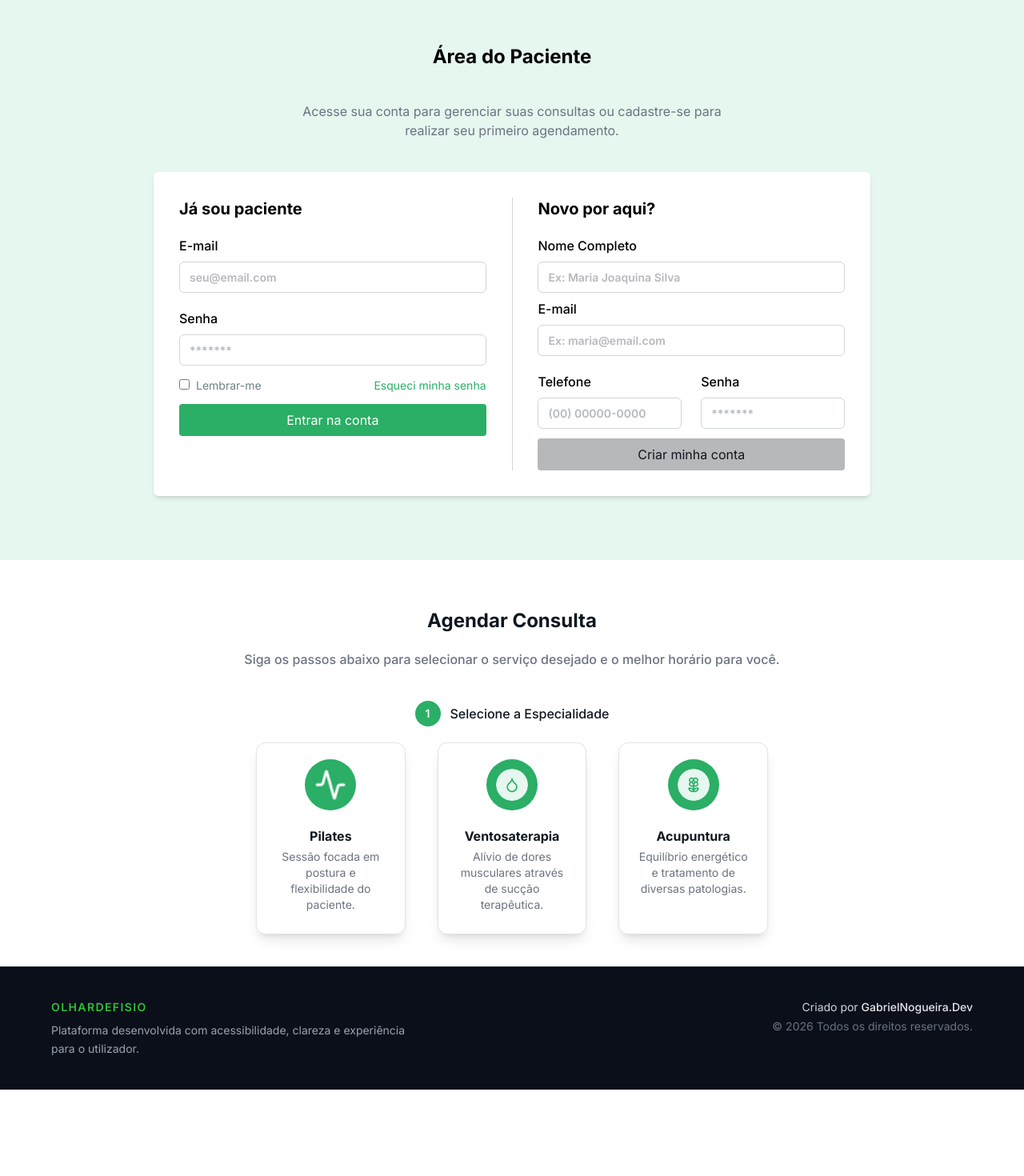
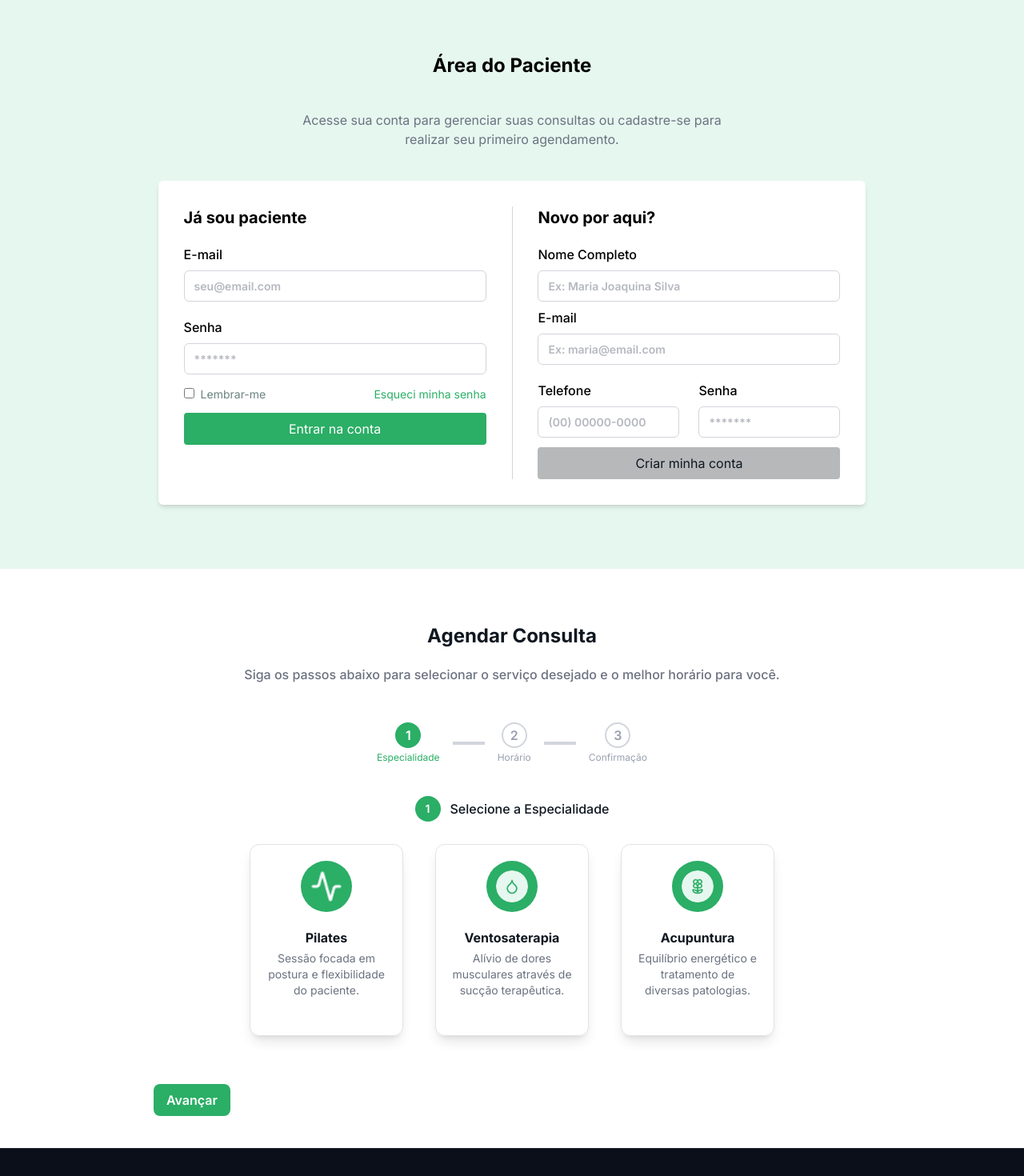
Before and after one commit to GabrielNogueira-Dev/Clinica-de-Fisioterapia, a Next.js app in the folder frontend/: page / in a window 1280 px wide. Shown: the part 580-2050 px from the top of the page at 80% size. Before the commit the page ends 1942 px from the top, so only its background shows below. Built offline with nearby package versions, Linux system fonts and the light colour scheme.

Commit message:
step adicionado para definicoes de agendamento

```diff
--- a/frontend/src/app/layout.tsx
+++ b/frontend/src/app/layout.tsx
@@ -24,9 +24,9 @@ export default function RootLayout({
   return (
     <html
       lang="pt-BR"
-      className={`${inter.className} h-full antialiased`}
+      className={`${inter.className} h-full antialiased max-w-screen-2xl mx-auto`}
     >
-      <body className="min-h-full flex flex-col">
+      <body className="w-full min-h-full flex flex-col">
         <Header />
         {children}
         <Footer/>
--- a/frontend/src/components/agendamento.tsx
+++ b/frontend/src/components/agendamento.tsx
@@ -1,38 +1,137 @@
-import pilates from "../../public/pilates.png"
-import ventosaterapia from "../../public/ventosaterapia.png"
-import acumpuntura from "../../public/acumpuntura.png"
-import Image from "next/image"
+"use client";
 
-export default function Agendamento(){
+import pilates from "../../public/pilates.png";
+import ventosaterapia from "../../public/ventosaterapia.png";
+import acumpuntura from "../../public/acumpuntura.png";
+import Image from "next/image";
+import { useState } from "react";
 
-    return(
+export default function Agendamento() {
+  const [step, setStep] = useState(1);
+
+  function nextStep() {
+    if (step < 3) setStep(step + 1);
+  }
+
+  function prevStep() {
+    if (step > 1) setStep(step - 1);
+  }
+
+  return (
     <div className="flex flex-col w-full">
       {/* Texto explicativo */}
-       <section className="flex flex-col w-full ">
-
-         <nav id="Agendamento" className="flex flex-col w-full justify-center items-center mt-15">
-            <h1 className="text-[#0F1720] font-bold md:text-2xl">Agendar Consulta</h1>
-            <span className=" mt-5 text-[#6B7280] font-medium">Siga os passos abaixo para selecionar o serviço desejado e o melhor horário para você.</span>
+      <section className="flex flex-col w-full p-2">
+        <nav
+          id="Agendamento"
+          className="flex flex-col w-full text-center justify-center items-center mt-15"
+        >
+          <h1 className="text-[#0F1720] font-bold md:text-2xl">
+            Agendar Consulta
+          </h1>
+          <span className="mt-5 text-[#6B7280] font-medium">
+            Siga os passos abaixo para selecionar o serviço desejado e o melhor
+            horário para você.
+          </span>
         </nav>
-
       </section>
 
-        {/*Formulário do agendamento */}
+      {/* Stepper Dinâmico */}
+      <section className="flex justify-center mt-10">
+        <div className="flex items-center gap-4">
+          {/* PASSO 1 */}
+          <div className="flex flex-col items-center">
+            <div
+              className={`w-8 h-8 flex items-center justify-center rounded-full border-2 font-semibold
+                ${
+                  step >= 1
+                    ? "bg-[#2BAE66] text-white border-[#2BAE66]"
+                    : "border-gray-300 text-gray-400"
+                }`}
+            >
+              1
+            </div>
+            <span
+              className={`text-xs mt-1 ${
+                step >= 1 ? "text-[#2BAE66]" : "text-gray-400"
+              }`}
+            >
+              Especialidade
+            </span>
+          </div>
 
-        <section className="flex flex-col w-full  justify-center items-center mt-10 gap-5 ">
+          <div
+            className={`h-1 w-10 ${
+              step >= 2 ? "bg-[#2BAE66]" : "bg-gray-300"
+            }`}
+          ></div>
+
+          {/* PASSO 2 */}
+          <div className="flex flex-col items-center">
+            <div
+              className={`w-8 h-8 flex items-center justify-center rounded-full border-2 font-semibold
+                ${
+                  step >= 2
+                    ? "bg-[#2BAE66] text-white border-[#2BAE66]"
+                    : "border-gray-300 text-gray-400"
+                }`}
+            >
+              2
+            </div>
+            <span
+              className={`text-xs mt-1 ${
+                step >= 2 ? "text-[#2BAE66]" : "text-gray-400"
+              }`}
+            >
+              Horário
+            </span>
+          </div>
+
+          <div
+            className={`h-1 w-10 ${
+              step >= 3 ? "bg-[#2BAE66]" : "bg-gray-300"
+            }`}
+          ></div>
+
+          {/* PASSO 3 */}
+          <div className="flex flex-col items-center">
+            <div
+              className={`w-8 h-8 flex items-center justify-center rounded-full border-2 font-semibold
+                ${
+                  step === 3
+                    ? "bg-[#2BAE66] text-white border-[#2BAE66]"
+                    : "border-gray-300 text-gray-400"
+                }`}
+            >
+              3
+            </div>
+            <span
+              className={`text-xs mt-1 ${
+                step === 3 ? "text-[#2BAE66]" : "text-gray-400"
+              }`}
+            >
+              Confirmação
+            </span>
+          </div>
+        </div>
+      </section>
+
+      {/* CONTEÚDOS DOS PASSOS */}
+      <section className="flex flex-col w-full justify-center items-center mt-10 gap-5">
+        {/* PASSO 1 — Especialidade */}
+        {step === 1 && (
+          <>
             <nav className="flex items-center gap-3">
-  <span
-    className=" flex items-center justify-center w-8 h-8 rounded-full bg-[#2BAE66] text-white text-sm font-semibold " > 1 </span>
+              <span className="flex items-center justify-center w-8 h-8 rounded-full bg-[#2BAE66] text-white text-sm font-semibold">
+                1
+              </span>
 
               <h3 className="font-medium text-[#0F1720]">
                 Selecione a Especialidade
               </h3>
-
             </nav>
 
-    <section className="flex flex-row w-[50%] justify-center items-start gap-10">
-
-  <nav className="flex flex-col items-center text-center border border-[#6B7280]/20 rounded-xl p-5 w-48 min-h-[240px] shadow-lg shadow-black/10">
+            <section className="flex flex-col md:flex-row w-[70%] justify-center items-start gap-10 mt-2">
+              <nav className="flex flex-col items-center text-center border border-[#6B7280]/20 rounded-xl p-5 md:w-48 min-h-[240px] shadow-lg shadow-black/10 cursor-pointer">
                 <Image
                   src={pilates}
                   alt="pilates icon"
@@ -45,7 +144,7 @@ export default function Agendamento(){
                 </p>
               </nav>
 
-  <nav className="flex flex-col items-center text-center border border-[#6B7280]/20 rounded-xl p-5 w-48 min-h-[240px] shadow-lg shadow-black/10">
+              <nav className="flex flex-col items-center text-center border border-[#6B7280]/20 rounded-xl p-5 md:w-48 min-h-[240px] shadow-lg shadow-black/10 cursor-pointer">
                 <Image
                   src={ventosaterapia}
                   alt="ventosaterapia icon"
@@ -58,7 +157,7 @@ export default function Agendamento(){
                 </p>
               </nav>
 
-  <nav className="flex flex-col items-center text-center border border-[#6B7280]/20 rounded-xl p-5 w-48 min-h-[240px] shadow-lg shadow-black/10">
+              <nav className="flex flex-col items-center text-center border border-[#6B7280]/20 rounded-xl p-5 md:w-48 min-h-[240px] shadow-lg shadow-black/10 cursor-pointer">
                 <Image
                   src={acumpuntura}
                   alt="acupuntura icon"
@@ -70,16 +169,51 @@ export default function Agendamento(){
                   Equilíbrio energético e tratamento de diversas patologias.
                 </p>
               </nav>
+            </section>
+          </>
+        )}
 
+        {/* PASSO 2 — Horário */}
+        {step === 2 && (
+          <div className="text-center text-[#0F1720] font-medium">
+            <h3 className="text-xl">Selecione o horário</h3>
+            <p className="text-[#6B7280] mt-2">
+              Aqui você vai escolher o melhor horário disponível.
+            </p>
+          </div>
+        )}
+
+        {/* PASSO 3 — Confirmação */}
+        {step === 3 && (
+          <div className="text-center text-[#0F1720] font-medium">
+            <h3 className="text-xl">Confirme sua consulta</h3>
+            <p className="text-[#6B7280] mt-2">
+              Revise os dados e finalize o agendamento.
+            </p>
+          </div>
+        )}
+
+        {/* BOTÕES */}
+        <div className="flex justify-between w-[70%] mt-10">
+          {step > 1 && (
+            <button
+              onClick={prevStep}
+              className="px-4 py-2 rounded-lg border border-gray-300 text-gray-600"
+            >
+              Voltar
+            </button>
+          )}
+
+          {step < 3 && (
+            <button
+              onClick={nextStep}
+              className="px-4 py-2 rounded-lg bg-[#2BAE66] text-white font-semibold"
+            >
+              Avançar
+            </button>
+          )}
+        </div>
       </section>
-
-
-
-
-
-        </section>
-
     </div>
-
-    )
+  );
 }
--- a/frontend/src/components/areadopaciente.tsx
+++ b/frontend/src/components/areadopaciente.tsx
@@ -2,20 +2,20 @@
 
 export default function AreaDoPaciente() {
   return (
-    <div id="Area-do-paciente" className="bg-[#E6F7EF] mt-10 pb-20 w-full">
+    <div id="Area-do-paciente" className="bg-[#E6F7EF] mt-10 pb-20 w-full mx-auto px-2">
 
       <nav className="flex flex-col items-center justify-center py-10">
-        <h1 className="text-2xl font-bold text-center py-10">Área do Paciente</h1>
-        <span className="flex w-xl text-center items-center justify-center text-[#6B7280]">
+        <h1 className="text-2xl font-bold text-center py-10 break-words">Área do Paciente</h1>
+        <span className="flex w-full max-w-xl text-center items-center justify-center text-[#6B7280] break-words">
           Acesse sua conta para gerenciar suas consultas ou cadastre-se para realizar seu primeiro agendamento.
         </span>
       </nav>
 
-      <nav className="flex flex-col md:flex-row w-full md:w-[70%] sm:w-[80%] p-8 bg-white rounded-md shadow-md mx-auto md:items-start sm:items-center sm:justify-center  ">
+      <nav className="flex flex-col md:flex-row md:w-[70%] sm:w-[80%] p-8 bg-white rounded-md shadow-md mx-auto md:items-start sm:items-center sm:justify-center">
 
         {/* Esquerda */}
-        <section className="flex flex-col w-1/2 md:items-start ">
-          <h2 className="font-bold text-xl mb-5">Já sou paciente</h2>
+        <section className="flex flex-col w-full md:w-1/2 md:items-start ">
+          <h2 className="font-bold text-xl mb-5 break-words">Já sou paciente</h2>
 
           <label htmlFor="email" className="font-medium">E-mail</label>
           <input
@@ -66,8 +66,8 @@ export default function AreaDoPaciente() {
 
 
         {/* Direita */}
-        <section className="flex flex-col w-1/2 justify-center md:items-start ">
-          <h2 className="font-bold text-xl mb-5 mt-10 md:mt-0">Novo por aqui?</h2>
+        <section className="flex flex-col w-full md:w-1/2 justify-center md:items-start ">
+          <h2 className="font-bold text-xl mb-5 mt-10 md:mt-0 break-words">Novo por aqui?</h2>
 
            <label htmlFor="nome" className="font-medium">Nome Completo</label>
           <input
--- a/frontend/src/components/inicio.tsx
+++ b/frontend/src/components/inicio.tsx
@@ -6,16 +6,16 @@ export default function Inicio() {
     <div id='inicio' className="flex flex-col-reverse lg:flex-row items-center justify-between w-full px-6 lg:px-20 mt-10 lg:mt-20 gap-10">
 
       {/* Texto */}
-      <nav className="flex flex-col max-w-xl">
+      <nav className="flex flex-col max-w-xl gap-5">
         <span className="font-medium text-[10px] bg-[#E6F7EF] w-fit px-3 py-1 rounded-sm">
           Clínica Especializada
         </span>
 
         <h1 className="font-bold text-3xl sm:text-4xl lg:text-5xl leading-tight mt-3">
-          Sua saúde e bem estar em primeiro lugar.
+          Sua saúde e bem-estar em primeiro lugar.
         </h1>
 
-        <span className="text-base sm:text-lg lg:text-xl text-[#6B7280] mt-3">
+        <span className="flex w-full max-w-xl text-center items-center justify-center text-[#6B7280] ">
           Agende suas sessões de Pilates, Ventosaterapia e Acupuntura de forma rápida, simples e segura no portal OlhardeFisio.
         </span>
 
@@ -35,7 +35,7 @@ export default function Inicio() {
         <Image
           src={clinica}
           alt="foto"
-          className="rounded-sm w-full max-w-md lg:max-w-lg h-auto"
+          className="rounded-md w-full max-w-md lg:max-w-lg h-auto transition-transform hover:rotate-6 duration-300"
           priority
         />
       </nav>
```
Lines whose indentation alone changed are shown as unchanged.
